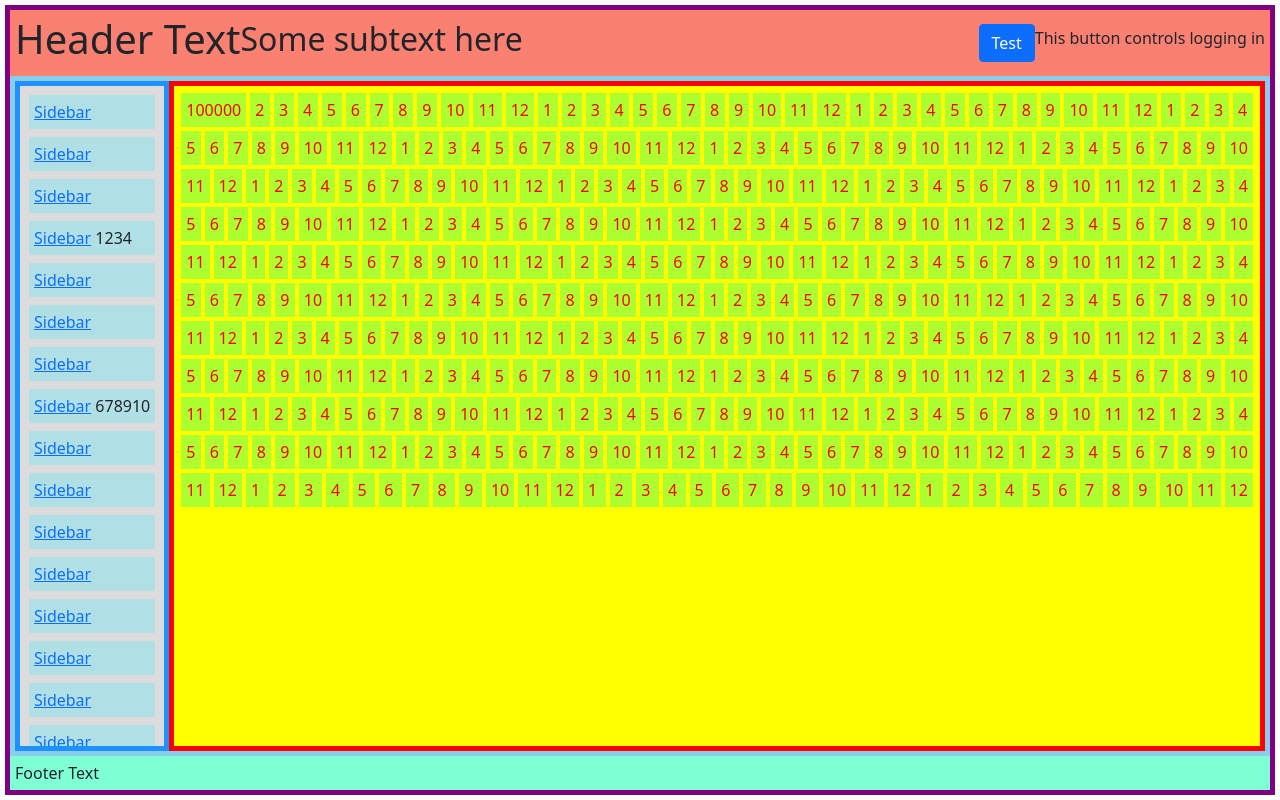
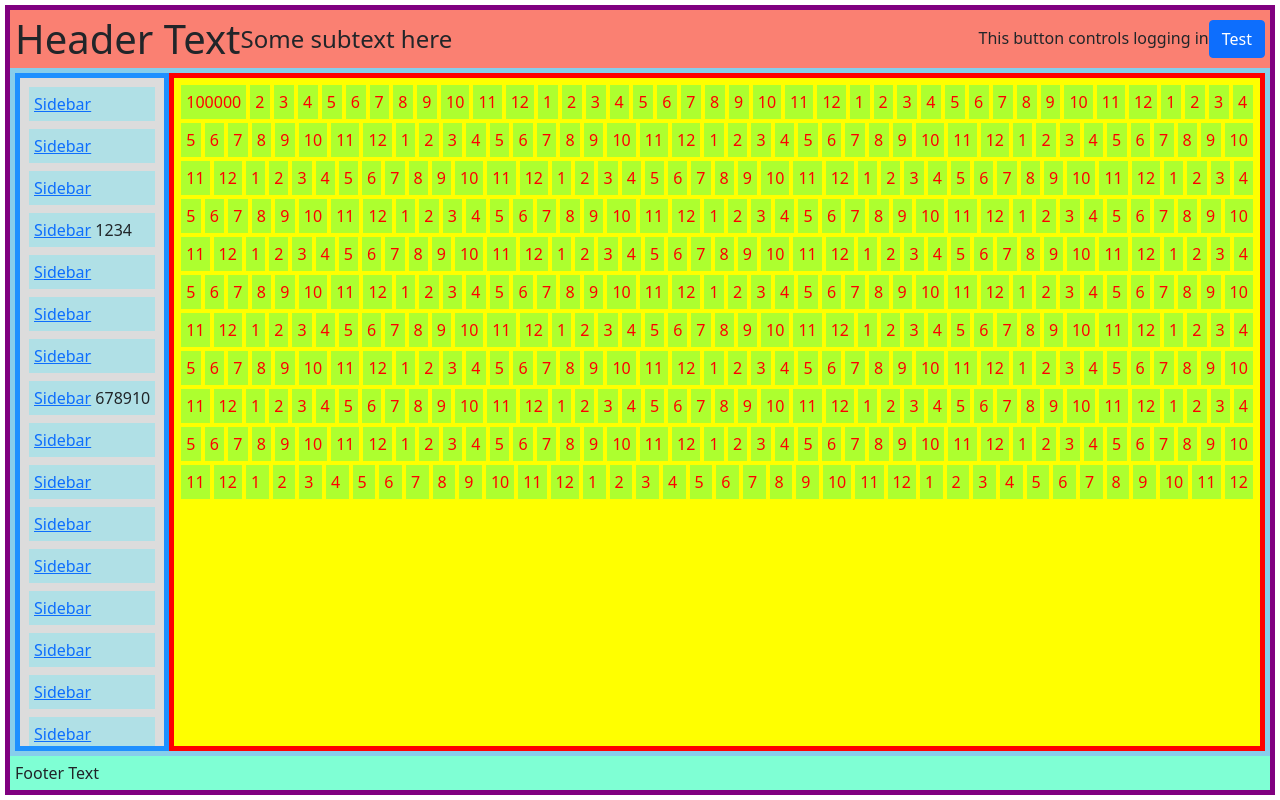
Before and after one commit to schleising/schleising.github.io, a plain HTML site: page index.html in a window 1280 px wide. Drawn offline with Linux system fonts and the light colour scheme.

Commit message:
A few tweaks

```diff
--- a/index.html
+++ b/index.html
@@ -12,9 +12,9 @@
     <div class="purple-box flex-parent default-padding">
       <div class="salmon-box flex-parent default-padding">
         <h1>Header Text</h1>
-        <h2>Some subtext here</h2>
-        <button class="btn btn-primary on-the-left">Test</button>
-        <h6>This button controls logging in</h6>
+        <h4>Some subtext here</h4>
+        <h6 class="on-the-right">This button controls logging in</h6>
+        <button class="btn btn-primary">Test</button>
       </div>
       <div class="sky-blue-box flex-parent default-padding">
         <div class="blue-box flex-parent default-padding">
--- a/static/css/flex.css
+++ b/static/css/flex.css
@@ -1,10 +1,6 @@
 .flex-container {
   display: flex;
-  position: absolute;
-  top: 0;
-  left: 0;
   height: 100vh;
-  width: 100vw;
 }
 
 .flex-parent {
@@ -79,6 +75,18 @@
   background-color: aquamarine;
 }
 
+h1 {
+  margin-bottom: 0px;
+}
+
+h4 {
+  margin-bottom: 0px;
+}
+
+h6 {
+  margin-bottom: 0px;
+}
+
 a:hover {
   color: pink;
   background-color: darkgoldenrod;
@@ -88,7 +96,7 @@ h1:hover {
   background-color: tan;
 }
 
-h2:hover {
+h4:hover {
   background-color: aliceblue;
 }
 
@@ -100,6 +108,6 @@ footer:hover {
   background-color: darkcyan;
 }
 
-.on-the-left {
+.on-the-right {
   margin-left: auto;
 }
```
